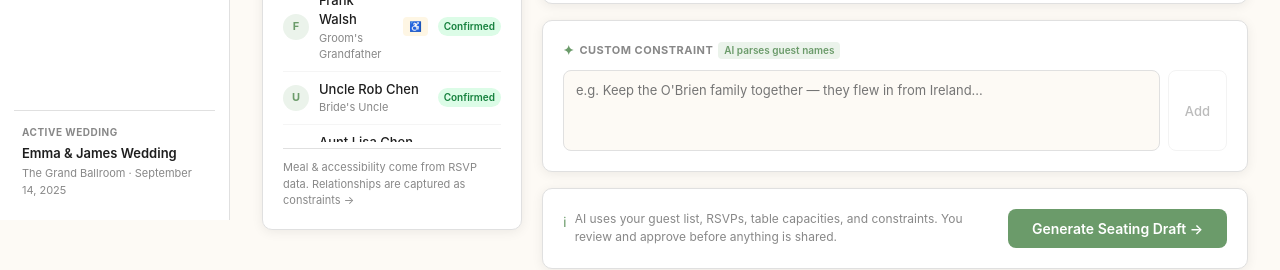
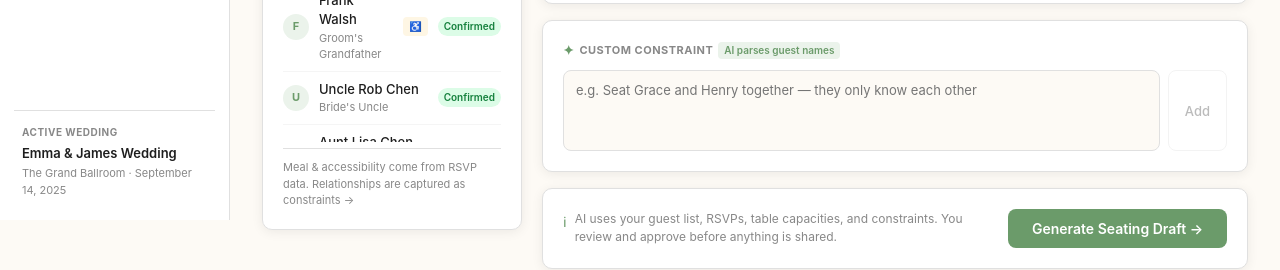
Before and after one commit to medhavinv/AcuityMD_takehome, a React (Vite) app in the folder prototype/: page / in a window 1280 px wide. Both pictures are taken after a click on the button "Auto-Arrange Seating →". Shown: the part 580-850 px from the top of the page. Built offline with nearby package versions, Linux system fonts and the light colour scheme.

Commit message:
Use a working placeholder in custom constraint input
Grace (Grace Park) and Henry (Henry Walsh) are both in the guest list
so this example actually resolves to matched guests in the prototype.

https://claude.ai/code/session_01TvQc9PaTF4rtv5o3GBatuw

```diff
--- a/prototype/src/App.jsx
+++ b/prototype/src/App.jsx
@@ -385,7 +385,7 @@ function ConstraintCapture({ onGenerate, onBack }) {
           <div style={{display:'flex',gap:8}}>
             <textarea
               className="constraint-input"
-              placeholder="e.g. Keep the O'Brien family together — they flew in from Ireland..."
+              placeholder="e.g. Seat Grace and Henry together — they only know each other"
               value={custom}
               onChange={e => setCustom(e.target.value)}
               rows={3}
```
